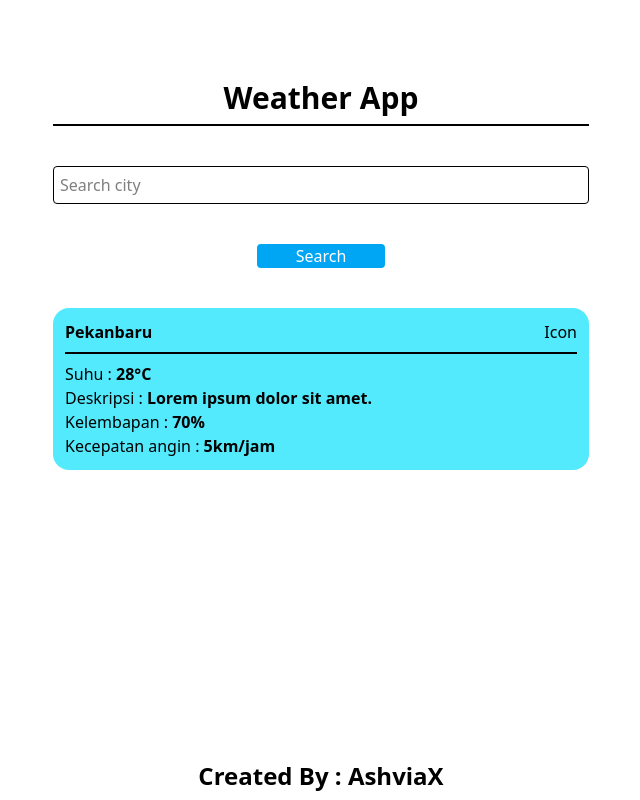
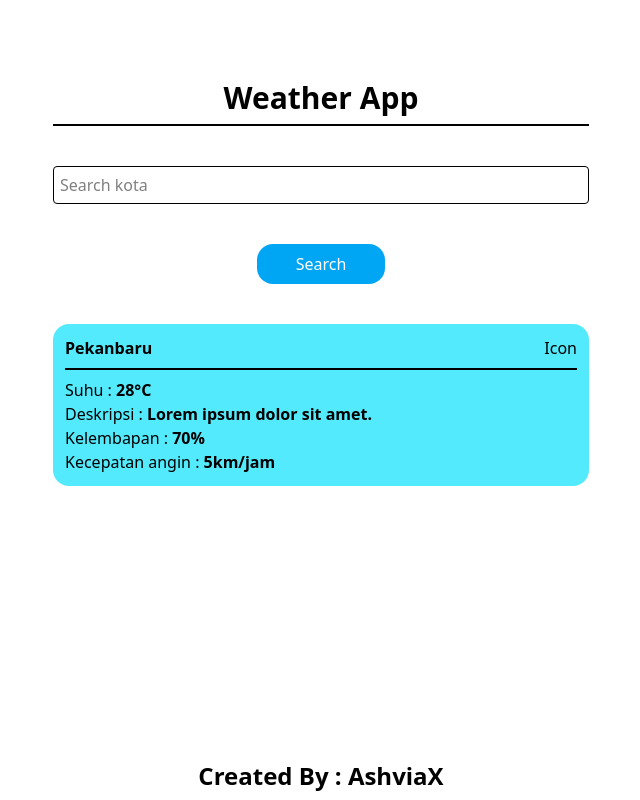
Before and after one commit to ArveonTech/Weather-App, a React (Vite) app: page / in a window 1280 px wide. Shown: the whole page, without its empty margins (319-959 px from the left). Built offline with nearby package versions, Linux system fonts and the light colour scheme; no server answers.

Commit message:
ambil fetch

```diff
--- a/src/components/atoms/buttonSearch.jsx
+++ b/src/components/atoms/buttonSearch.jsx
@@ -1,3 +1,7 @@
-export default function ButtonSearch() {
-  return <button className="block w-32 mx-auto mt-10 rounded-sm bg-sky-500 text-white font-medium">Search</button>;
+export default function ButtonSearch({ click }) {
+  return (
+    <button className="block w-32 mx-auto mt-10 rounded-2xl p-2 bg-sky-500 text-white font-medium" onClick={() => click()}>
+      Search
+    </button>
+  );
 }
--- a/src/components/atoms/input.jsx
+++ b/src/components/atoms/input.jsx
@@ -1,3 +1,3 @@
-export default function SearchInput() {
-  return <input className="w-full mt-10 p-1.5 border rounded" name="city" type="search" placeholder="Search city" aria-label="Search for city weather" />;
+export default function SearchInput({ onInput }) {
+  return <input className="w-full mt-10 p-1.5 border rounded" name="kota" type="search" placeholder="Search kota" aria-label="Mencari cuaca berdasarkan nama kota" onChange={(e) => onInput(e.target.value)} />;
 }
--- a/src/components/molecules/formSearch.jsx
+++ b/src/components/molecules/formSearch.jsx
@@ -1,11 +1,11 @@
 import SearchInput from "../atoms/input";
 import ButtonSearch from "../atoms/buttonSearch";
 
-export default function FormSearch() {
+export default function FormSearch({ onInput, click }) {
   return (
     <div>
-      <SearchInput />
-      <ButtonSearch />
+      <SearchInput onInput={onInput} />
+      <ButtonSearch click={click} />
     </div>
   );
 }
--- a/src/components/organism/main.jsx
+++ b/src/components/organism/main.jsx
@@ -1,10 +1,29 @@
 import FormSearch from "../molecules/formSearch";
 import Card from "../molecules/card.jsx";
+import { useState } from "react";
 
 export default function MainElement() {
+  const apiKey = import.meta.env.VITE_WEATHER_API_KEY;
+  const [inputValue, setInputValue] = useState("");
+
+  async function handleClick() {
+    try {
+      const response = await fetch(`https://api.openweathermap.org/data/2.5/weather?q=${inputValue}&appid=${apiKey}&units=metric`);
+
+      if (!response.ok) {
+        throw new Error(`HTTP error: ${response.status}`);
+      }
+
+      const data = await response.json();
+      console.log(data);
+    } catch (error) {
+      console.log(error);
+    }
+  }
+
   return (
     <main className="flex-1">
-      <FormSearch />
+      <FormSearch onInput={setInputValue} click={handleClick} />
       <Card />
     </main>
   );
```
Also changed, not shown: 1 other file (tests, documents, lock files or other folders).
